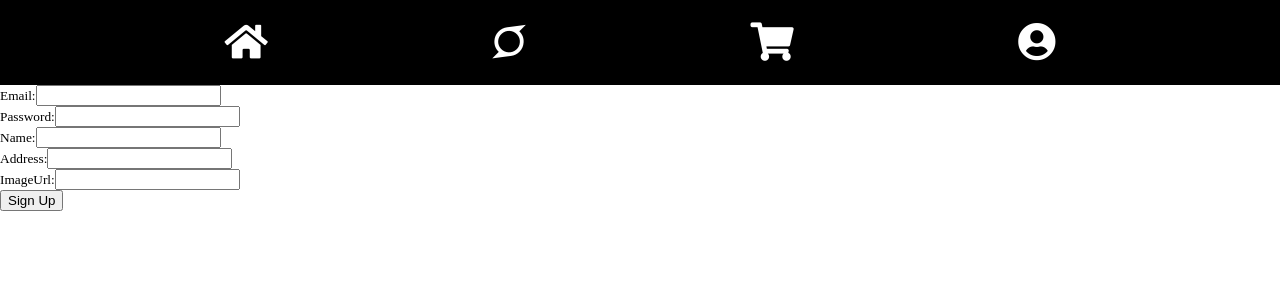
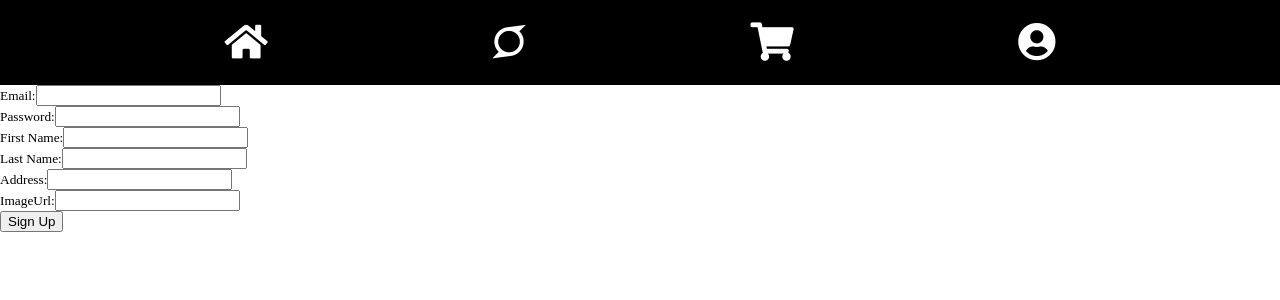
Before and after one commit to BootCamp-Shopper/Shopper, a React (Create React App) app in the folder client/: page /signup in a window 1280 px wide. Shown: the top 300 px of the page. Built offline with nearby package versions, Linux system fonts and the light colour scheme.

Commit message:
SIGNUP FORM - changed 'name' to 'firstName' and 'lastName'

```diff
--- a/client/src/components/Signup.js
+++ b/client/src/components/Signup.js
@@ -1,20 +1,22 @@
-import React, {Component} from 'react';
+import React, { Component } from 'react';
 import axios from 'axios';
 import SignupForm from './SignupForm';
 
-export default class Signup extends Component{
-    constructor(){
+export default class Signup extends Component {
+    constructor() {
         super()
-        this.handleSubmit = this.handleSubmit.bind(this) //binding the context of the class to remember the function's use when passed to props
+        this.handleSubmit = this.handleSubmit.bind(this)
+        //binding the context of the class to remember the function's use when passed to props
     }
 
-    async handleSubmit(event){
+    async handleSubmit(event) {
         //prevent reloading of page onClick
         event.preventDefault()
 
         //variables containing user's input values
         const email = event.target.email.value;
-        const name = event.target.name.value;
+        const firstName = event.target.firstName.value;
+        const lastName = event.target.lastName.value;
         const password = event.target.password.value;
         const address = event.target.address.value;
         const imageUrl = event.target.imageUrl.value;
@@ -23,8 +25,9 @@ export default class Signup extends Component{
         let res;
 
         try {
-            res = await axios.post('/auth/signup', {email, name, password, address, imageUrl})
-
+            res = await axios.post('/auth/signup', {
+                email, firstName, lastName, password, address, imageUrl
+            })
         } catch (error) {
             console.error(error)
         }
@@ -32,10 +35,10 @@ export default class Signup extends Component{
 
     }
 
-    render(){
+    render() {
         return (
             <div>
-                <SignupForm handleSubmit={this.handleSubmit}/>
+                <SignupForm handleSubmit={this.handleSubmit} />
             </div>
         )
     }
--- a/client/src/components/SignupForm.js
+++ b/client/src/components/SignupForm.js
@@ -1,17 +1,17 @@
 import React from 'react';
 
-function SignupForm (props){
-    const {handleSubmit} = props
+function SignupForm(props) {
+    const { handleSubmit } = props
     return (
         <div>
-            <form onSubmit= {handleSubmit}>
+            <form onSubmit={handleSubmit}>
                 <div>
                     <label htmlFor='email'>
                         <small>
                             Email:
                     </small>
                     </label>
-                <input name='email' type='text'/>
+                    <input name='email' type='text' />
                 </div>
 
                 <div>
@@ -20,16 +20,25 @@ function SignupForm (props){
                             Password:
                     </small>
                     </label>
-                <input name='password' type='password'/>
+                    <input name='password' type='password' />
                 </div>
 
                 <div>
                     <label htmlFor='name'>
                         <small>
-                        Name:
+                            First Name:
                     </small>
                     </label>
-                <input name='name' type='text'/>
+                    <input name='name' type='text' />
+                </div>
+
+                <div>
+                <label htmlFor='name'>
+                        <small>
+                            Last Name:
+                    </small>
+                    </label>
+                    <input name='name' type='text' />
                 </div>
 
                 <div>
@@ -38,7 +47,7 @@ function SignupForm (props){
                             Address:
                     </small>
                     </label>
-                <input name='address' type='text'/>
+                    <input name='address' type='text' />
                 </div>
 
                 <div>
@@ -47,7 +56,7 @@ function SignupForm (props){
                             ImageUrl:
                     </small>
                     </label>
-                <input name='imageUrl' type='text'/>
+                    <input name='imageUrl' type='text' />
                 </div>
 
                 <div>
```
Lines whose indentation alone changed are shown as unchanged.
